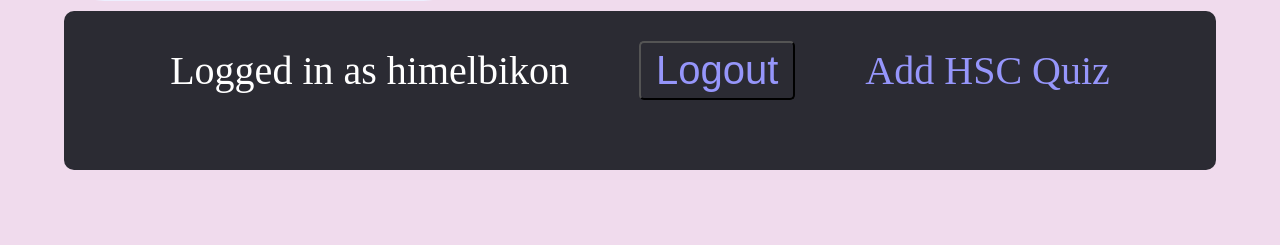
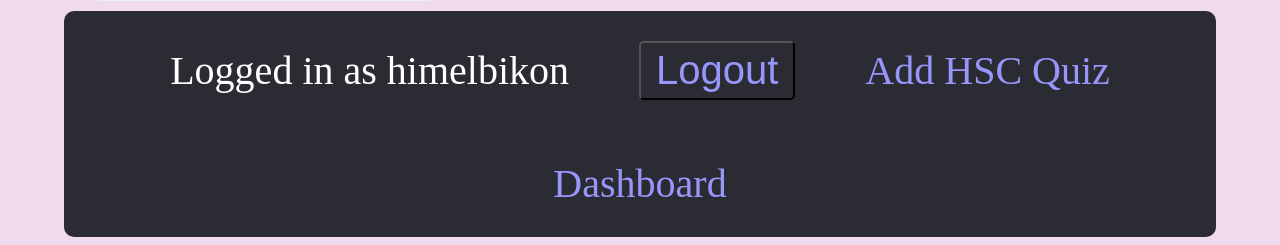
Before and after one commit to himelbikon/archivehb, a Django app: page / in a window 1280 px wide. Shown: the part 780-1025 px from the top of the page. Before the commit the page ends 950 px from the top, so only its background shows below. Run offline with Django 3.2, Linux system fonts and the light colour scheme; a user stored in the database is signed in; data comes from the database, SQL or seed files in the repository; both versions use the stored data as it was after the commit.

Commit message:
v1.0.5 dashboard & quiz admin

```diff
--- a/archivehb/urls.py
+++ b/archivehb/urls.py
@@ -19,6 +19,7 @@ from home import views
 
 urlpatterns = [
     path('secretadmin/', admin.site.urls),
+    path('dashboard/', views.dashboard, name='dashboard'),
     path('', views.home, name='home'),
     path('login', views.loginuser, name='loginuser'),
     path('signup', views.signupuser, name='signupuser'),
--- /dev/null
+++ b/home/templates/home/dashboard.html
@@ -0,0 +1,2 @@
+<h1>dashboard</h1>
+<h1><a href="{% url 'home' %}">Home</a></h1>
--- a/home/templates/home/home_base.html
+++ b/home/templates/home/home_base.html
@@ -30,6 +30,10 @@
 		 	</div>
 			<div><a href="{% url 'quiz:hsc_add' %}">Add HSC Quiz</a></div>
 
+			{% if user.is_superuser %}
+			<div><a href="{% url 'dashboard' %}">Dashboard</a></div>
+			{% endif %}
+
 		{% else %}
 			<div><a href="{% url 'loginuser' %}">Login</a></div>
 			<div><a href="{% url 'signupuser' %}">Sign up</a></div>
--- a/home/views.py
+++ b/home/views.py
@@ -25,6 +25,9 @@ def home(request):
 
     return render(request, 'home/home.html', {'ten_obj':ten_obj})
 
+def dashboard(request):
+    return render(request, 'home/dashboard.html')
+
 def loginuser(request):
     if request.method == 'GET':
         return render(request, 'home/loginuser.html', {'form': AuthenticationForm()})
--- /dev/null
+++ b/quiz/templates/quiz/quiz_admin.html
@@ -0,0 +1 @@
+<h1>This is Quiz Admin</h1>
--- a/quiz/urls.py
+++ b/quiz/urls.py
@@ -5,7 +5,8 @@ app_name = 'quiz'
 
 urlpatterns = [
     path('', views.quiz, name='quiz'),
-    path('hsc/<str:sub>/chapter/<int:chap_no>/', views.hsc_quiz, name='hsc_quiz'),
+    path('admin/', views.admin, name='admin'),
     path('hsc/result/', views.quiz_result, name='quiz_result'),
     path('hsc/add/', views.hsc_add, name='hsc_add'),
+    path('hsc/<str:sub>/chapter/<int:chap_no>/', views.hsc_quiz, name='hsc_quiz'),
 ]
--- a/quiz/views.py
+++ b/quiz/views.py
@@ -3,12 +3,16 @@ from django.shortcuts import get_object_or_404, redirect
 #from django.http import HttpResponse
 from .models import HSC_Quiz, Guest_Quiz
 from .forms import Guest_Quiz_Form
+from django.contrib.auth.decorators import login_required
 import random, re
 
 # Quiz views
 
 def quiz(request):
     return render(request, 'quiz/home.html')
+
+def admin(request):
+    return render(request, 'quiz/quiz_admin.html')
 
 def hsc_quiz(request, sub, chap_no):
     raws = HSC_Quiz.objects.all()
@@ -135,6 +139,7 @@ def filter(querydict):
     #print(results)
     return results
 
+@login_required
 def hsc_add(request):
     if request.method == 'GET':
         quizs = Guest_Quiz.objects.all()
--- a/static/css/login.css
+++ b/static/css/login.css
@@ -7,6 +7,7 @@ form {
 form input {
   height: 35px;
   width: 300px;
+  font-size: 20px;
 }
 
 form button {
```
Also changed, not shown: db.sqlite3. Lines whose indentation alone changed are shown as unchanged.
